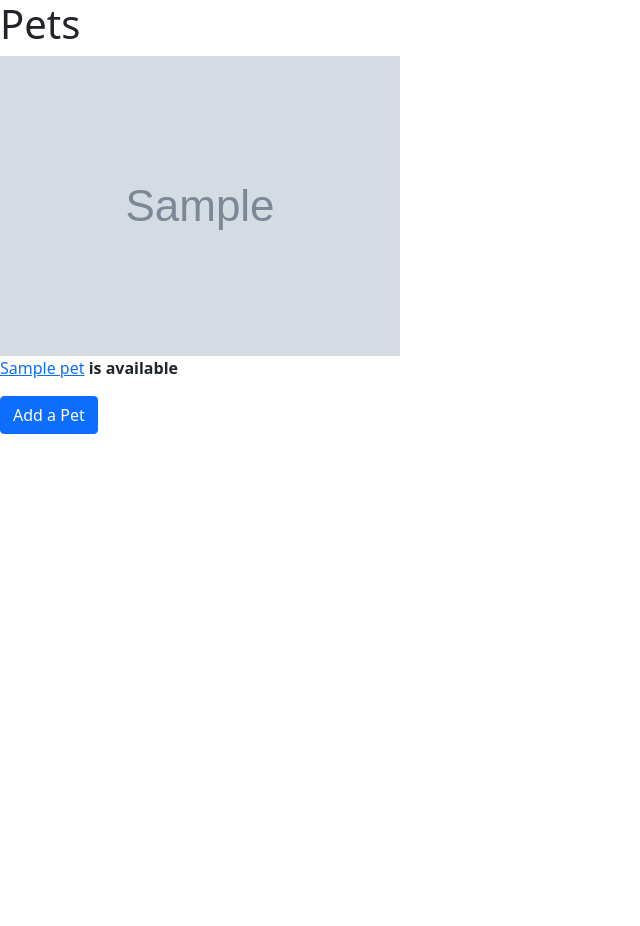
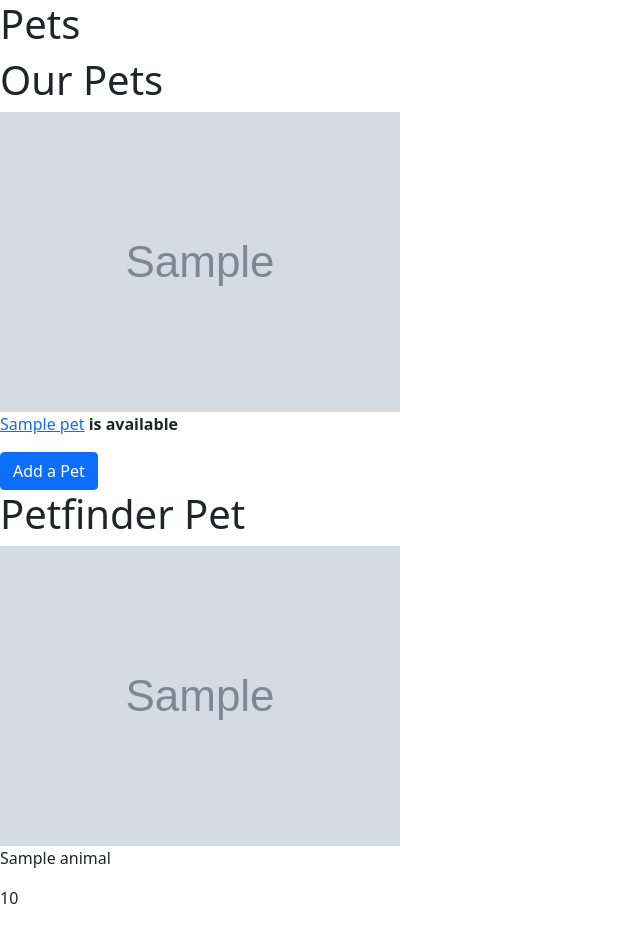
Before and after one commit to juliahowes124/Adoptly, a Flask app: page / in a window 1280 px wide. Shown: the whole page, without its empty margins (0-640 px from the left). Before the commit the page ends 434 px from the top, so only its background shows below. Run offline with Flask 2, Linux system fonts and the light colour scheme; tables that the repository leaves empty hold one stand-in row (values such as "Sample post"); grey boxes marked "Sample" are stand-in pictures; a database or web service that is not in the repository returns one stand-in record (values such as "Sample title"); data that the repository does not hold is empty.

Commit message:
fetch random pet info from petfinder api

```diff
--- a/app.py
+++ b/app.py
@@ -1,8 +1,6 @@
 """Flask app for adopt app."""
 
 from flask import Flask, render_template, redirect, flash
-
-import requests
 
 from flask_debugtoolbar import DebugToolbarExtension
 
@@ -10,9 +8,7 @@ from models import db, connect_db, Pet
 
 from forms import AddPetForm, EditPetForm
 
-from projects_secrets import PETFINDER_API_KEY, PETFINDER_SECRET_KEY
-
-from random import choice
+from petfinder import get_auth_token, get_random_pet
 
 app = Flask(__name__)
 
@@ -27,26 +23,13 @@ connect_db(app)
 db.create_all()
 
 toolbar = DebugToolbarExtension(app)
+auth_token = None
 
 
-def get_auth_token():
-    resp = requests.post("https://api.petfinder.com/v2/oauth2/token",
-                        data={"grant_type": "client_credentials",
-                                "client_id": PETFINDER_API_KEY,
-                                "client_secret": PETFINDER_SECRET_KEY})
-    print(resp)
-    # token = resp.json()["access_token"]
-    return resp.json()
-
-
-def get_random_pet():
-    token = get_auth_token()
-    resp = requests.get("/https://api.petfinder.com/v2/animals?limit=100",
-                        headers={"Authorization": f"Bearer {token}"})
-    print(resp.json())
-    random_pet = choice(resp.json().items)
-    return random_pet
-
+@app.before_first_request
+def refresh_credentials():
+    global auth_token
+    auth_token = get_auth_token()
 
 
 @app.route('/')
@@ -54,7 +37,10 @@ def show_index():
     """ Display home page with all pets listed """
 
     pets = Pet.query.all()
-    return render_template('pet_list.html', pets=pets)
+    petfinder_pet = get_random_pet()
+
+    return render_template('pet_list.html', pets=pets, random_pet=petfinder_pet)
+
 
 @app.route('/add', methods=["GET", "POST"])
 def show_pet_form():
--- /dev/null
+++ b/petfinder.py
@@ -0,0 +1,29 @@
+import requests
+
+from project_secrets import PETFINDER_API_KEY, PETFINDER_SECRET_KEY
+
+from random import choice
+
+
+def get_auth_token():
+    resp = requests.post("https://api.petfinder.com/v2/oauth2/token",
+                         data={"grant_type": "client_credentials",
+                               "client_id": PETFINDER_API_KEY,
+                               "client_secret": PETFINDER_SECRET_KEY})
+
+    return resp.json()["access_token"]
+
+
+def get_random_pet():
+    token = get_auth_token()
+    resp = requests.get("https://api.petfinder.com/v2/animals?limit=100",
+                        headers={"Authorization": f"Bearer {token}"})
+
+    random_pet = choice(resp.json()["animals"])
+    print(random_pet)
+    pet_to_return = {
+        "name": random_pet["name"],
+        "age": random_pet["age"],
+        "photo_url": random_pet["primary_photo_cropped"]
+    }
+    return pet_to_return
--- a/requirements.txt
+++ b/requirements.txt
@@ -1,13 +1,18 @@
 blinker==1.4
+certifi==2020.12.5
+chardet==4.0.0
 click==7.1.2
 Flask==1.1.2
 Flask-DebugToolbar==0.11.0
 Flask-SQLAlchemy==2.4.4
 Flask-WTF==0.14.3
+idna==2.10
 itsdangerous==1.1.0
 Jinja2==2.11.3
 MarkupSafe==1.1.1
 psycopg2-binary==2.8.6
+requests==2.25.1
 SQLAlchemy==1.3.23
+urllib3==1.26.4
 Werkzeug==1.0.1
 WTForms==2.3.3
--- a/templates/pet_list.html
+++ b/templates/pet_list.html
@@ -5,6 +5,7 @@
 {%for msg in get_flashed_messages()%}
     <div>{{msg}}</div>
 {% endfor %}
+<h1>Our Pets</h1>
 {% for pet in pets %}
 <div>
     <img src="{{pet.photo_url}}" alt="{{pet.name}}">
@@ -16,4 +17,11 @@
 {% endfor %}
 <a href="/add" class="btn btn-primary">Add a Pet</a>
 
+<h1>Petfinder Pet</h1>
+<div>
+    <img src="{{random_pet.photo_url}}" alt="{{random_pet.name}}">
+    <p>{{random_pet.name}}</p>
+    <p>{{random_pet.age}}</p>
+</div>
+
 {% endblock %}
```
Also changed, not shown: 1 other file.
